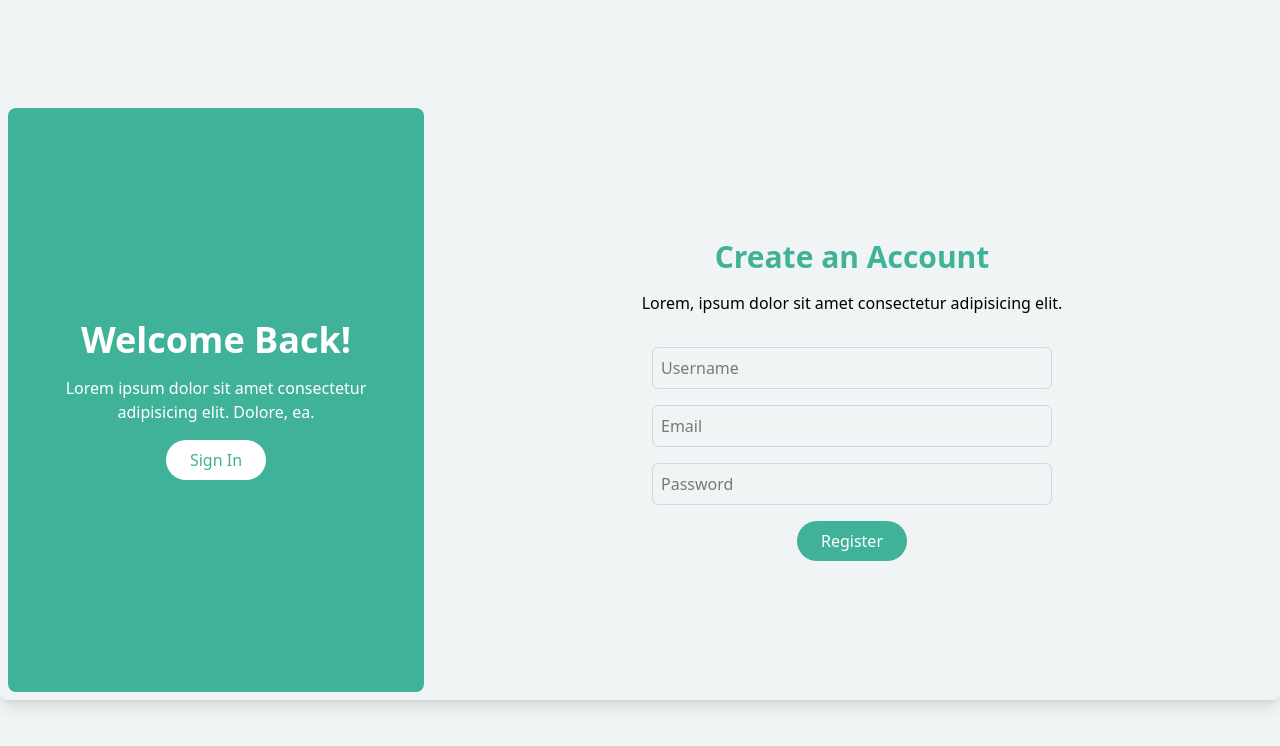
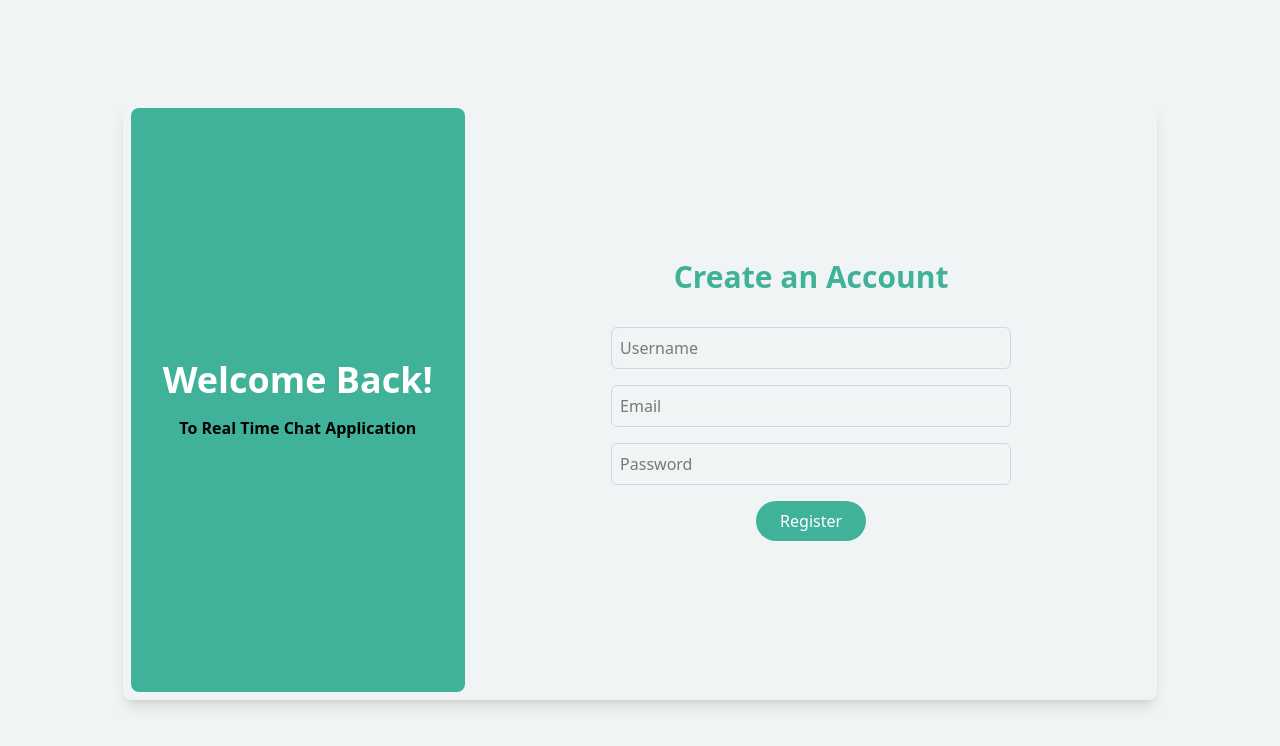
Before and after one commit to Abhijindal905/Real-Time-Chat-App, a React (Vite) app in the folder frontend/chat/: page / in a window 1280 px wide. Shown: the top 746 px of the page. Built offline with nearby package versions, Linux system fonts and the light colour scheme.

Commit message:
update Register.jsx

```diff
--- a/frontend/chat/src/pages/Register.jsx
+++ b/frontend/chat/src/pages/Register.jsx
@@ -1,20 +1,16 @@
-function Reg(params) {
+function Reg() {
   return (
     <div className="container grid grid-cols-6 gap-2 shadow-lg md:p-2 rounded-lg md:w-auto md:h-[600px]">
       <div className="md:col-span-2 col-span-6 bg-[#40b299] rounded-lg">
         <div className="h-full w-full mx-auto my-auto text-center flex flex-col items-center justify-center gap-4 p-8">
           <h1 className="text-4xl text-white font-bold">Welcome Back!</h1>
-          <p className="text-white">
-            Lorem ipsum dolor sit amet consectetur adipisicing elit. Dolore, ea.
+          <p className="text-black font-bold">
+            To Real Time Chat Application
           </p>
-          <button className="bg-white text-[#40b299] px-6 py-2 rounded-full hover:bg-gray-200 transition duration-300 cursor-pointer">
-            Sign In
-          </button>
         </div>
       </div>
       <div className="md:col-span-4 col-span-6 flex flex-col items-center justify-center p-8 space-y-4">
         <h2 className="text-[#40b299] text-3xl font-bold">Create an Account</h2>
-        <span>Lorem, ipsum dolor sit amet consectetur adipisicing elit.</span>
         <form className="flex flex-col gap-4 mt-4 md:w-[400px] h-auto w-full">
           <input
             type="text"
```
